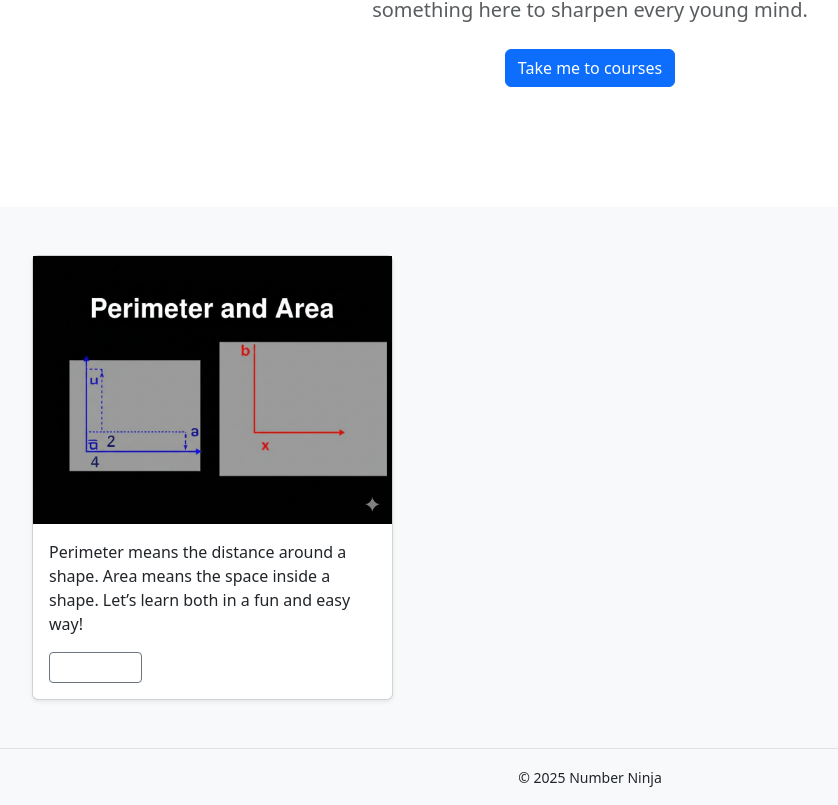
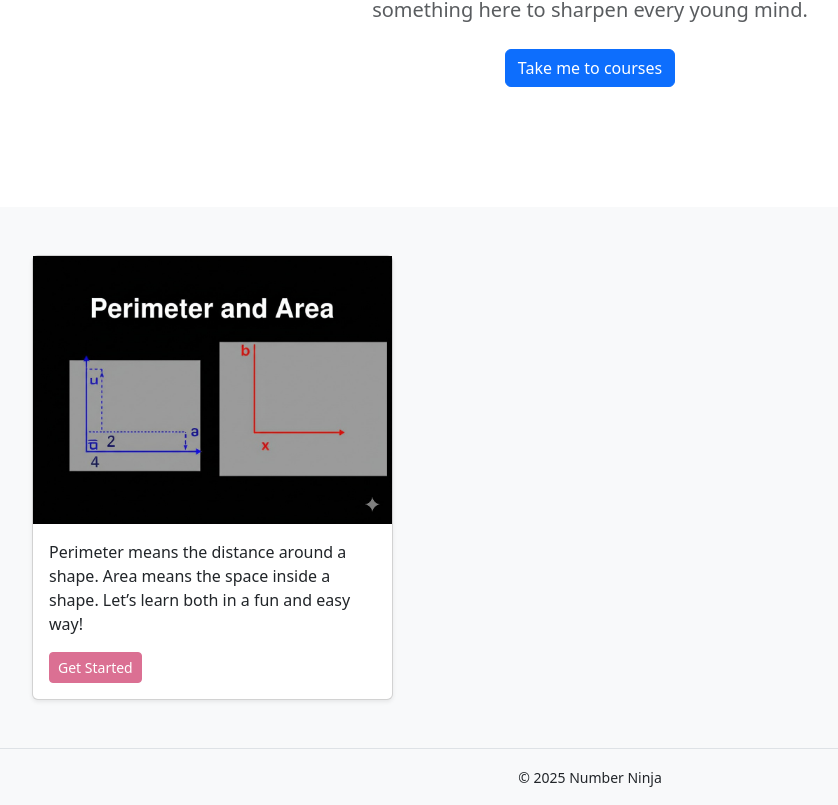
Before and after one commit to Nitish-ku/numberNinja, a React (Vite) app: page /courses in a window 1280 px wide. Shown: the part 325-1130 px from the top of the page, without its empty margins (50-888 px from the left). Built offline with nearby package versions, Linux system fonts and the light colour scheme; what better-react-mathjax would draw is missing.

Commit message:
improved the get started button

```diff
--- a/src/pages/Courses.css
+++ b/src/pages/Courses.css
@@ -1,9 +1,23 @@
-.btn-outline-secondary {
+/* Ensure the button itself has the correct background and border */
+/* Initial state for the button */
+.btn.btn-sm.btn-outline-secondary {
     background-color: palevioletred;
-    color: white;
+    border-color: palevioletred;
 }
 
-.btn-outline-secondary a {
-    color: white;
-    text-decoration: none;
+/* Text color and no underline for the link inside the button */
+.btn.btn-sm.btn-outline-secondary a {
+    color: white !important;
+    text-decoration: none !important;
 }
+
+/* Hover state for the button */
+.btn.btn-sm.btn-outline-secondary:hover {
+    background-color: grey; /* Grey background on hover */
+    border-color: grey;
+}
+
+/* Ensure text remains white on hover */
+.btn.btn-sm.btn-outline-secondary:hover a {
+    color: white !important;
+}
--- a/src/pages/Courses.jsx
+++ b/src/pages/Courses.jsx
@@ -1,5 +1,6 @@
 import React from 'react';
 import { Link } from 'react-router-dom';
+import './Courses.css';
 
 function Courses() {
   return (
@@ -42,7 +43,7 @@ function Courses() {
                         type="button"
                         className="btn btn-sm btn-outline-secondary"
                       >
-                        <Link to="/math-questions" style={{ color: 'white', textDecoration: 'none' }}>Get Started</Link>
+                        <Link to="/math-questions">Get Started</Link>
                       </button>
                     </div>
                   </div>
```
